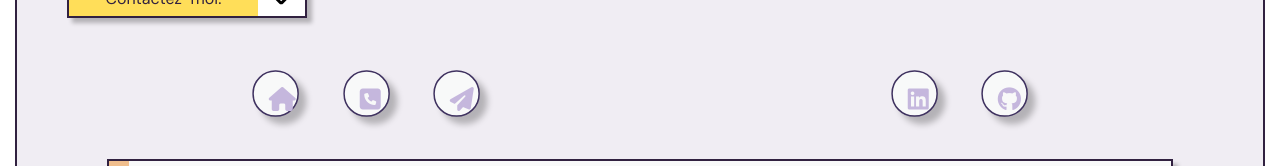
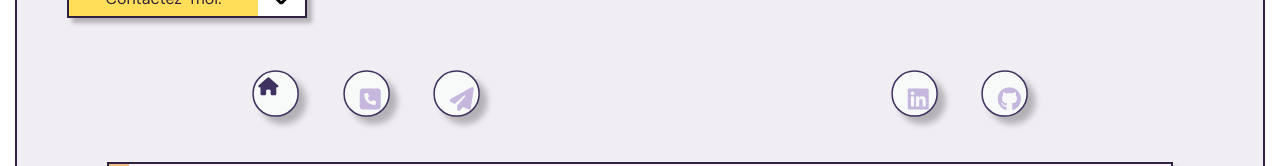
Before and after one commit to TamaraVioleau/CV-VioleauTamara, a Svelte app: page / in a window 1280 px wide. Shown: the part 299-465 px from the top of the page. Built offline with nearby package versions, Linux system fonts and the light colour scheme; some icons are missing.

Commit message:
Update app.scss

```diff
--- a/src/app.scss
+++ b/src/app.scss
@@ -21,6 +21,15 @@ p {
 }
 
 /* SASS */
+
+.fa-home-alt:before, .fa-home-lg-alt:before, .fa-home:before, .fa-house:before {
+    content: "\f015";
+    top: 4px;
+    left: 3px;
+    position: absolute;
+    font-size: 1.2rem;
+    color: #3f3260;
+}
 
 /* BODY */
 .body__cv {
```
